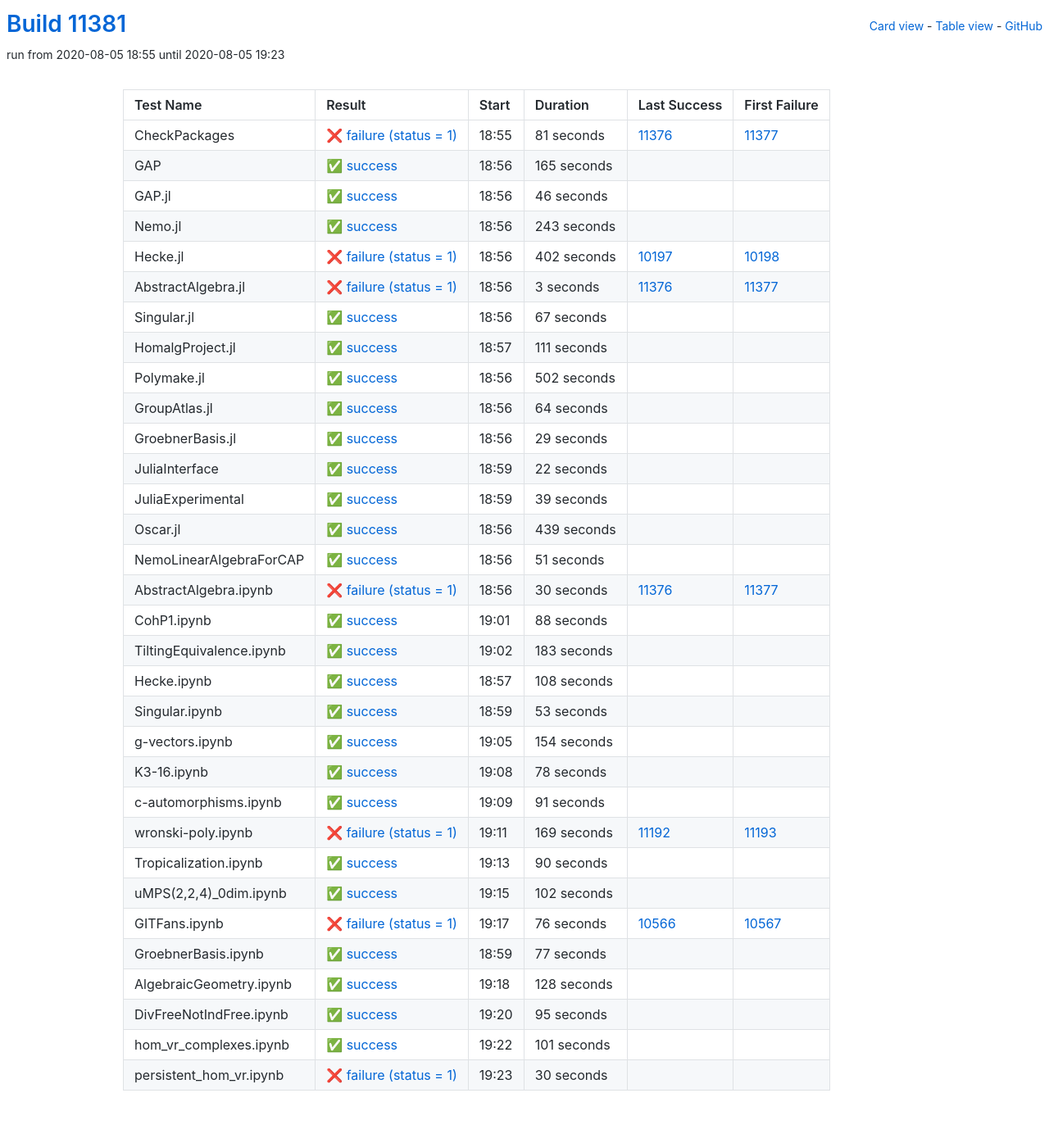
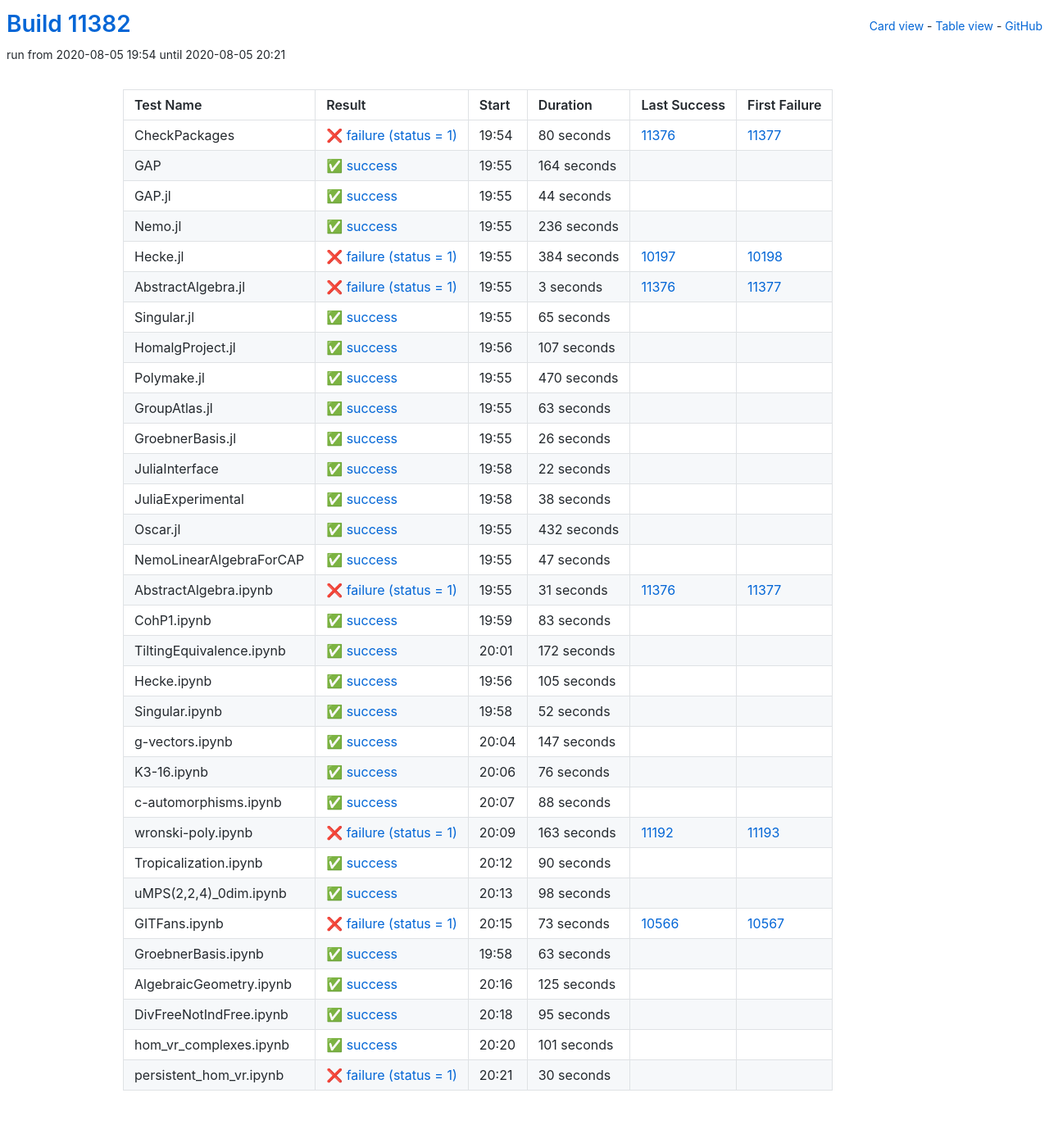
Before and after one commit to oscar-system/oscar-ci-status, a Jekyll site: the page built from table.html, in a window 1280 px wide. Shown: the whole page at 82% size. Built offline with Jekyll 4.4.1, drawn with Linux system fonts in a browser that asks for light colours.

Commit message:
Build #11382

```diff
--- a/_data/ci.yml
+++ b/_data/ci.yml
@@ -1,6 +1,6 @@
 ---
-build: 11381
-build_url: https://oscarci.mathematik.uni-kl.de/job/oscar/11381/
+build: 11382
+build_url: https://oscarci.mathematik.uni-kl.de/job/oscar/11382/
 job: oscar
 organization: oscar-system
 repo: oscar-ci-status
@@ -8,68 +8,68 @@
 tests:
 - name: CheckPackages
   id: checkpackages
-  log: https://oscarci.mathematik.uni-kl.de/job/oscar/11381/artifact/logs/build-11381/CheckPackages.log
-  start: 2020-08-05 18:55
+  log: https://oscarci.mathematik.uni-kl.de/job/oscar/11382/artifact/logs/build-11382/CheckPackages.log
+  start: 2020-08-05 19:54
   success: false
   exitcode: 1
   status: failure
-  duration: 81
+  duration: 80
   last_success: 11376
   last_success_url: https://oscarci.mathematik.uni-kl.de/job/oscar/11376/
   first_failure: 11377
   first_failure_url: https://oscarci.mathematik.uni-kl.de/job/oscar/11377/
 - name: GAP
   id: gap
-  log: https://oscarci.mathematik.uni-kl.de/job/oscar/11381/artifact/logs/build-11381/GAP.log
-  start: 2020-08-05 18:56
+  log: https://oscarci.mathematik.uni-kl.de/job/oscar/11382/artifact/logs/build-11382/GAP.log
+  start: 2020-08-05 19:55
   success: true
   exitcode: 0
   status: success
-  duration: 165
+  duration: 164
   last_success: false
   last_success_url:
   first_failure: false
   first_failure_url:
 - name: GAP.jl
   id: gap-jl
-  log: https://oscarci.mathematik.uni-kl.de/job/oscar/11381/artifact/logs/build-11381/GAP.jl.log
-  start: 2020-08-05 18:56
+  log: https://oscarci.mathematik.uni-kl.de/job/oscar/11382/artifact/logs/build-11382/GAP.jl.log
+  start: 2020-08-05 19:55
   success: true
   exitcode: 0
   status: success
-  duration: 46
+  duration: 44
   last_success: false
   last_success_url:
   first_failure: false
   first_failure_url:
 - name: Nemo.jl
   id: nemo-jl
-  log: https://oscarci.mathematik.uni-kl.de/job/oscar/11381/artifact/logs/build-11381/Nemo.jl.log
-  start: 2020-08-05 18:56
+  log: https://oscarci.mathematik.uni-kl.de/job/oscar/11382/artifact/logs/build-11382/Nemo.jl.log
+  start: 2020-08-05 19:55
   success: true
   exitcode: 0
   status: success
-  duration: 243
+  duration: 236
   last_success: false
   last_success_url:
   first_failure: false
   first_failure_url:
 - name: Hecke.jl
   id: hecke-jl
-  log: https://oscarci.mathematik.uni-kl.de/job/oscar/11381/artifact/logs/build-11381/Hecke.jl.log
-  start: 2020-08-05 18:56
+  log: https://oscarci.mathematik.uni-kl.de/job/oscar/11382/artifact/logs/build-11382/Hecke.jl.log
+  start: 2020-08-05 19:55
   success: false
   exitcode: 1
   status: failure
-  duration: 402
+  duration: 384
   last_success: 10197
   last_success_url: https://oscarci.mathematik.uni-kl.de/job/oscar/10197/
   first_failure: 10198
   first_failure_url: https://oscarci.mathematik.uni-kl.de/job/oscar/10198/
 - name: AbstractAlgebra.jl
   id: abstractalgebra-jl
-  log: https://oscarci.mathematik.uni-kl.de/job/oscar/11381/artifact/logs/build-11381/AbstractAlgebra.jl.log
-  start: 2020-08-05 18:56
+  log: https://oscarci.mathematik.uni-kl.de/job/oscar/11382/artifact/logs/build-11382/AbstractAlgebra.jl.log
+  start: 2020-08-05 19:55
   success: false
   exitcode: 1
   status: failure
@@ -80,68 +80,68 @@
   first_failure_url: https://oscarci.mathematik.uni-kl.de/job/oscar/11377/
 - name: Singular.jl
   id: singular-jl
-  log: https://oscarci.mathematik.uni-kl.de/job/oscar/11381/artifact/logs/build-11381/Singular.jl.log
-  start: 2020-08-05 18:56
+  log: https://oscarci.mathematik.uni-kl.de/job/oscar/11382/artifact/logs/build-11382/Singular.jl.log
+  start: 2020-08-05 19:55
   success: true
   exitcode: 0
   status: success
-  duration: 67
+  duration: 65
   last_success: false
   last_success_url:
   first_failure: false
   first_failure_url:
 - name: HomalgProject.jl
   id: homalgproject-jl
-  log: https://oscarci.mathematik.uni-kl.de/job/oscar/11381/artifact/logs/build-11381/HomalgProject.jl.log
-  start: 2020-08-05 18:57
+  log: https://oscarci.mathematik.uni-kl.de/job/oscar/11382/artifact/logs/build-11382/HomalgProject.jl.log
+  start: 2020-08-05 19:56
   success: true
   exitcode: 0
   status: success
-  duration: 111
+  duration: 107
   last_success: false
   last_success_url:
   first_failure: false
   first_failure_url:
 - name: Polymake.jl
   id: polymake-jl
-  log: https://oscarci.mathematik.uni-kl.de/job/oscar/11381/artifact/logs/build-11381/Polymake.jl.log
-  start: 2020-08-05 18:56
+  log: https://oscarci.mathematik.uni-kl.de/job/oscar/11382/artifact/logs/build-11382/Polymake.jl.log
+  start: 2020-08-05 19:55
   success: true
   exitcode: 0
   status: success
-  duration: 502
+  duration: 470
   last_success: false
   last_success_url:
   first_failure: false
   first_failure_url:
 - name: GroupAtlas.jl
   id: groupatlas-jl
-  log: https://oscarci.mathematik.uni-kl.de/job/oscar/11381/artifact/logs/build-11381/GroupAtlas.jl.log
-  start: 2020-08-05 18:56
+  log: https://oscarci.mathematik.uni-kl.de/job/oscar/11382/artifact/logs/build-11382/GroupAtlas.jl.log
+  start: 2020-08-05 19:55
   success: true
   exitcode: 0
   status: success
-  duration: 64
+  duration: 63
   last_success: false
   last_success_url:
   first_failure: false
   first_failure_url:
 - name: GroebnerBasis.jl
   id: groebnerbasis-jl
-  log: https://oscarci.mathematik.uni-kl.de/job/oscar/11381/artifact/logs/build-11381/GroebnerBasis.jl.log
-  start: 2020-08-05 18:56
+  log: https://oscarci.mathematik.uni-kl.de/job/oscar/11382/artifact/logs/build-11382/GroebnerBasis.jl.log
+  start: 2020-08-05 19:55
   success: true
   exitcode: 0
   status: success
-  duration: 29
+  duration: 26
   last_success: false
   last_success_url:
   first_failure: false
   first_failure_url:
 - name: JuliaInterface
   id: juliainterface
-  log: https://oscarci.mathematik.uni-kl.de/job/oscar/11381/artifact/logs/build-11381/JuliaInterface.log
-  start: 2020-08-05 18:59
+  log: https://oscarci.mathematik.uni-kl.de/job/oscar/11382/artifact/logs/build-11382/JuliaInterface.log
+  start: 2020-08-05 19:58
   success: true
   exitcode: 0
   status: success
@@ -152,56 +152,128 @@
   first_failure_url:
 - name: JuliaExperimental
   id: juliaexperimental
-  log: https://oscarci.mathematik.uni-kl.de/job/oscar/11381/artifact/logs/build-11381/JuliaExperimental.log
-  start: 2020-08-05 18:59
+  log: https://oscarci.mathematik.uni-kl.de/job/oscar/11382/artifact/logs/build-11382/JuliaExperimental.log
+  start: 2020-08-05 19:58
   success: true
   exitcode: 0
   status: success
-  duration: 39
+  duration: 38
   last_success: false
   last_success_url:
   first_failure: false
   first_failure_url:
 - name: Oscar.jl
   id: oscar-jl
-  log: https://oscarci.mathematik.uni-kl.de/job/oscar/11381/artifact/logs/build-11381/Oscar.jl.log
-  start: 2020-08-05 18:56
+  log: https://oscarci.mathematik.uni-kl.de/job/oscar/11382/artifact/logs/build-11382/Oscar.jl.log
+  start: 2020-08-05 19:55
   success: true
   exitcode: 0
   status: success
-  duration: 439
+  duration: 432
   last_success: false
   last_success_url:
   first_failure: false
   first_failure_url:
 - name: NemoLinearAlgebraForCAP
   id: nemolinearalgebraforcap
-  log: https://oscarci.mathematik.uni-kl.de/job/oscar/11381/artifact/logs/build-11381/NemoLinearAlgebraForCAP.log
-  start: 2020-08-05 18:56
+  log: https://oscarci.mathematik.uni-kl.de/job/oscar/11382/artifact/logs/build-11382/NemoLinearAlgebraForCAP.log
+  start: 2020-08-05 19:55
   success: true
   exitcode: 0
   status: success
-  duration: 51
+  duration: 47
   last_success: false
   last_success_url:
   first_failure: false
   first_failure_url:
 - name: AbstractAlgebra.ipynb
   id: abstractalgebra-ipynb
-  log: https://oscarci.mathematik.uni-kl.de/job/oscar/11381/artifact/logs/build-11381/AbstractAlgebra.ipynb.log
-  start: 2020-08-05 18:56
+  log: https://oscarci.mathematik.uni-kl.de/job/oscar/11382/artifact/logs/build-11382/AbstractAlgebra.ipynb.log
+  start: 2020-08-05 19:55
   success: false
   exitcode: 1
   status: failure
-  duration: 30
+  duration: 31
   last_success: 11376
   last_success_url: https://oscarci.mathematik.uni-kl.de/job/oscar/11376/
   first_failure: 11377
   first_failure_url: https://oscarci.mathematik.uni-kl.de/job/oscar/11377/
 - name: CohP1.ipynb
   id: cohp1-ipynb
-  log: https://oscarci.mathematik.uni-kl.de/job/oscar/11381/artifact/logs/build-11381/CohP1.ipynb.log
-  start: 2020-08-05 19:01
+  log: https://oscarci.mathematik.uni-kl.de/job/oscar/11382/artifact/logs/build-11382/CohP1.ipynb.log
+  start: 2020-08-05 19:59
+  success: true
+  exitcode: 0
+  status: success
+  duration: 83
+  last_success: false
+  last_success_url:
+  first_failure: false
+  first_failure_url:
+- name: TiltingEquivalence.ipynb
+  id: tiltingequivalence-ipynb
+  log: https://oscarci.mathematik.uni-kl.de/job/oscar/11382/artifact/logs/build-11382/TiltingEquivalence.ipynb.log
+  start: 2020-08-05 20:01
+  success: true
+  exitcode: 0
+  status: success
+  duration: 172
+  last_success: false
+  last_success_url:
+  first_failure: false
+  first_failure_url:
+- name: Hecke.ipynb
+  id: hecke-ipynb
+  log: https://oscarci.mathematik.uni-kl.de/job/oscar/11382/artifact/logs/build-11382/Hecke.ipynb.log
+  start: 2020-08-05 19:56
+  success: true
+  exitcode: 0
+  status: success
+  duration: 105
+  last_success: false
+  last_success_url:
+  first_failure: false
+  first_failure_url:
+- name: Singular.ipynb
+  id: singular-ipynb
+  log: https://oscarci.mathematik.uni-kl.de/job/oscar/11382/artifact/logs/build-11382/Singular.ipynb.log
+  start: 2020-08-05 19:58
+  success: true
+  exitcode: 0
+  status: success
+  duration: 52
+  last_success: false
+  last_success_url:
+  first_failure: false
+  first_failure_url:
+- name: g-vectors.ipynb
+  id: g-vectors-ipynb
+  log: https://oscarci.mathematik.uni-kl.de/job/oscar/11382/artifact/logs/build-11382/g-vectors.ipynb.log
+  start: 2020-08-05 20:04
+  success: true
+  exitcode: 0
+  status: success
+  duration: 147
+  last_success: false
+  last_success_url:
+  first_failure: false
+  first_failure_url:
+- name: K3-16.ipynb
+  id: k3-16-ipynb
+  log: https://oscarci.mathematik.uni-kl.de/job/oscar/11382/artifact/logs/build-11382/K3-16.ipynb.log
+  start: 2020-08-05 20:06
+  success: true
+  exitcode: 0
+  status: success
+  duration: 76
+  last_success: false
+  last_success_url:
+  first_failure: false
+  first_failure_url:
+- name: c-automorphisms.ipynb
+  id: c-automorphisms-ipynb
+  log: https://oscarci.mathematik.uni-kl.de/job/oscar/11382/artifact/logs/build-11382/c-automorphisms.ipynb.log
+  start: 2020-08-05 20:07
   success: true
   exitcode: 0
   status: success
@@ -210,94 +282,22 @@
   last_success_url:
   first_failure: false
   first_failure_url:
-- name: TiltingEquivalence.ipynb
-  id: tiltingequivalence-ipynb
-  log: https://oscarci.mathematik.uni-kl.de/job/oscar/11381/artifact/logs/build-11381/TiltingEquivalence.ipynb.log
-  start: 2020-08-05 19:02
-  success: true
-  exitcode: 0
-  status: success
-  duration: 183
-  last_success: false
-  last_success_url:
-  first_failure: false
-  first_failure_url:
-- name: Hecke.ipynb
-  id: hecke-ipynb
-  log: https://oscarci.mathematik.uni-kl.de/job/oscar/11381/artifact/logs/build-11381/Hecke.ipynb.log
-  start: 2020-08-05 18:57
-  success: true
-  exitcode: 0
-  status: success
-  duration: 108
-  last_success: false
-  last_success_url:
-  first_failure: false
-  first_failure_url:
-- name: Singular.ipynb
-  id: singular-ipynb
-  log: https://oscarci.mathematik.uni-kl.de/job/oscar/11381/artifact/logs/build-11381/Singular.ipynb.log
-  start: 2020-08-05 18:59
-  success: true
-  exitcode: 0
-  status: success
-  duration: 53
-  last_success: false
-  last_success_url:
-  first_failure: false
-  first_failure_url:
-- name: g-vectors.ipynb
-  id: g-vectors-ipynb
-  log: https://oscarci.mathematik.uni-kl.de/job/oscar/11381/artifact/logs/build-11381/g-vectors.ipynb.log
-  start: 2020-08-05 19:05
-  success: true
-  exitcode: 0
-  status: success
-  duration: 154
-  last_success: false
-  last_success_url:
-  first_failure: false
-  first_failure_url:
-- name: K3-16.ipynb
-  id: k3-16-ipynb
-  log: https://oscarci.mathematik.uni-kl.de/job/oscar/11381/artifact/logs/build-11381/K3-16.ipynb.log
-  start: 2020-08-05 19:08
-  success: true
-  exitcode: 0
-  status: success
-  duration: 78
-  last_success: false
-  last_success_url:
-  first_failure: false
-  first_failure_url:
-- name: c-automorphisms.ipynb
-  id: c-automorphisms-ipynb
-  log: https://oscarci.mathematik.uni-kl.de/job/oscar/11381/artifact/logs/build-11381/c-automorphisms.ipynb.log
-  start: 2020-08-05 19:09
-  success: true
-  exitcode: 0
-  status: success
-  duration: 91
-  last_success: false
-  last_success_url:
-  first_failure: false
-  first_failure_url:
 - name: wronski-poly.ipynb
   id: wronski-poly-ipynb
-  log: https://oscarci.mathematik.uni-kl.de/job/oscar/11381/artifact/logs/build-11381/wronski-poly.ipynb.log
-  start: 2020-08-05 19:11
+  log: https://oscarci.mathematik.uni-kl.de/job/oscar/11382/artifact/logs/build-11382/wronski-poly.ipynb.log
+  start: 2020-08-05 20:09
   success: false
   exitcode: 1
   status: failure
-  duration: 169
+  duration: 163
   last_success: 11192
   last_success_url: https://oscarci.mathematik.uni-kl.de/job/oscar/11192/
   first_failure: 11193
   first_failure_url: https://oscarci.mathematik.uni-kl.de/job/oscar/11193/
 - name: Tropicalization.ipynb
   id: tropicalization-ipynb
-  log: https://oscarci.mathematik.uni-kl.de/job/oscar/11381/artifact/logs/build-11381/Tropicalization.ipynb.log
-  start: 2020-08-05 19:13
+  log: https://oscarci.mathematik.uni-kl.de/job/oscar/11382/artifact/logs/build-11382/Tropicalization.ipynb.log
+  start: 2020-08-05 20:12
   success: true
   exitcode: 0
   status: success
@@ -308,56 +308,56 @@
   first_failure_url:
 - name: uMPS(2,2,4)_0dim.ipynb
   id: umps-2-2-4-0dim-ipynb
-  log: https://oscarci.mathematik.uni-kl.de/job/oscar/11381/artifact/logs/build-11381/uMPS-2-2-4-_0dim.ipynb.log
-  start: 2020-08-05 19:15
+  log: https://oscarci.mathematik.uni-kl.de/job/oscar/11382/artifact/logs/build-11382/uMPS-2-2-4-_0dim.ipynb.log
+  start: 2020-08-05 20:13
   success: true
   exitcode: 0
   status: success
-  duration: 102
+  duration: 98
   last_success: false
   last_success_url:
   first_failure: false
   first_failure_url:
 - name: GITFans.ipynb
   id: gitfans-ipynb
-  log: https://oscarci.mathematik.uni-kl.de/job/oscar/11381/artifact/logs/build-11381/GITFans.ipynb.log
-  start: 2020-08-05 19:17
+  log: https://oscarci.mathematik.uni-kl.de/job/oscar/11382/artifact/logs/build-11382/GITFans.ipynb.log
+  start: 2020-08-05 20:15
   success: false
   exitcode: 1
   status: failure
-  duration: 76
+  duration: 73
   last_success: 10566
   last_success_url: https://oscarci.mathematik.uni-kl.de/job/oscar/10566/
   first_failure: 10567
   first_failure_url: https://oscarci.mathematik.uni-kl.de/job/oscar/10567/
 - name: GroebnerBasis.ipynb
   id: groebnerbasis-ipynb
-  log: https://oscarci.mathematik.uni-kl.de/job/oscar/11381/artifact/logs/build-11381/GroebnerBasis.ipynb.log
-  start: 2020-08-05 18:59
+  log: https://oscarci.mathematik.uni-kl.de/job/oscar/11382/artifact/logs/build-11382/GroebnerBasis.ipynb.log
+  start: 2020-08-05 19:58
   success: true
   exitcode: 0
   status: success
-  duration: 77
+  duration: 63
   last_success: false
   last_success_url:
   first_failure: false
   first_failure_url:
 - name: AlgebraicGeometry.ipynb
   id: algebraicgeometry-ipynb
-  log: https://oscarci.mathematik.uni-kl.de/job/oscar/11381/artifact/logs/build-11381/AlgebraicGeometry.ipynb.log
-  start: 2020-08-05 19:18
+  log: https://oscarci.mathematik.uni-kl.de/job/oscar/11382/artifact/logs/build-11382/AlgebraicGeometry.ipynb.log
+  start: 2020-08-05 20:16
   success: true
   exitcode: 0
   status: success
-  duration: 128
+  duration: 125
   last_success: false
   last_success_url:
   first_failure: false
   first_failure_url:
 - name: DivFreeNotIndFree.ipynb
   id: divfreenotindfree-ipynb
-  log: https://oscarci.mathematik.uni-kl.de/job/oscar/11381/artifact/logs/build-11381/DivFreeNotIndFree.ipynb.log
-  start: 2020-08-05 19:20
+  log: https://oscarci.mathematik.uni-kl.de/job/oscar/11382/artifact/logs/build-11382/DivFreeNotIndFree.ipynb.log
+  start: 2020-08-05 20:18
   success: true
   exitcode: 0
   status: success
@@ -368,8 +368,8 @@
   first_failure_url:
 - name: hom_vr_complexes.ipynb
   id: hom-vr-complexes-ipynb
-  log: https://oscarci.mathematik.uni-kl.de/job/oscar/11381/artifact/logs/build-11381/hom_vr_complexes.ipynb.log
-  start: 2020-08-05 19:22
+  log: https://oscarci.mathematik.uni-kl.de/job/oscar/11382/artifact/logs/build-11382/hom_vr_complexes.ipynb.log
+  start: 2020-08-05 20:20
   success: true
   exitcode: 0
   status: success
@@ -380,8 +380,8 @@
   first_failure_url:
 - name: persistent_hom_vr.ipynb
   id: persistent-hom-vr-ipynb
-  log: https://oscarci.mathematik.uni-kl.de/job/oscar/11381/artifact/logs/build-11381/persistent_hom_vr.ipynb.log
-  start: 2020-08-05 19:23
+  log: https://oscarci.mathematik.uni-kl.de/job/oscar/11382/artifact/logs/build-11382/persistent_hom_vr.ipynb.log
+  start: 2020-08-05 20:21
   success: false
   exitcode: 1
   status: failure
```
Also changed, not shown: README.md.
